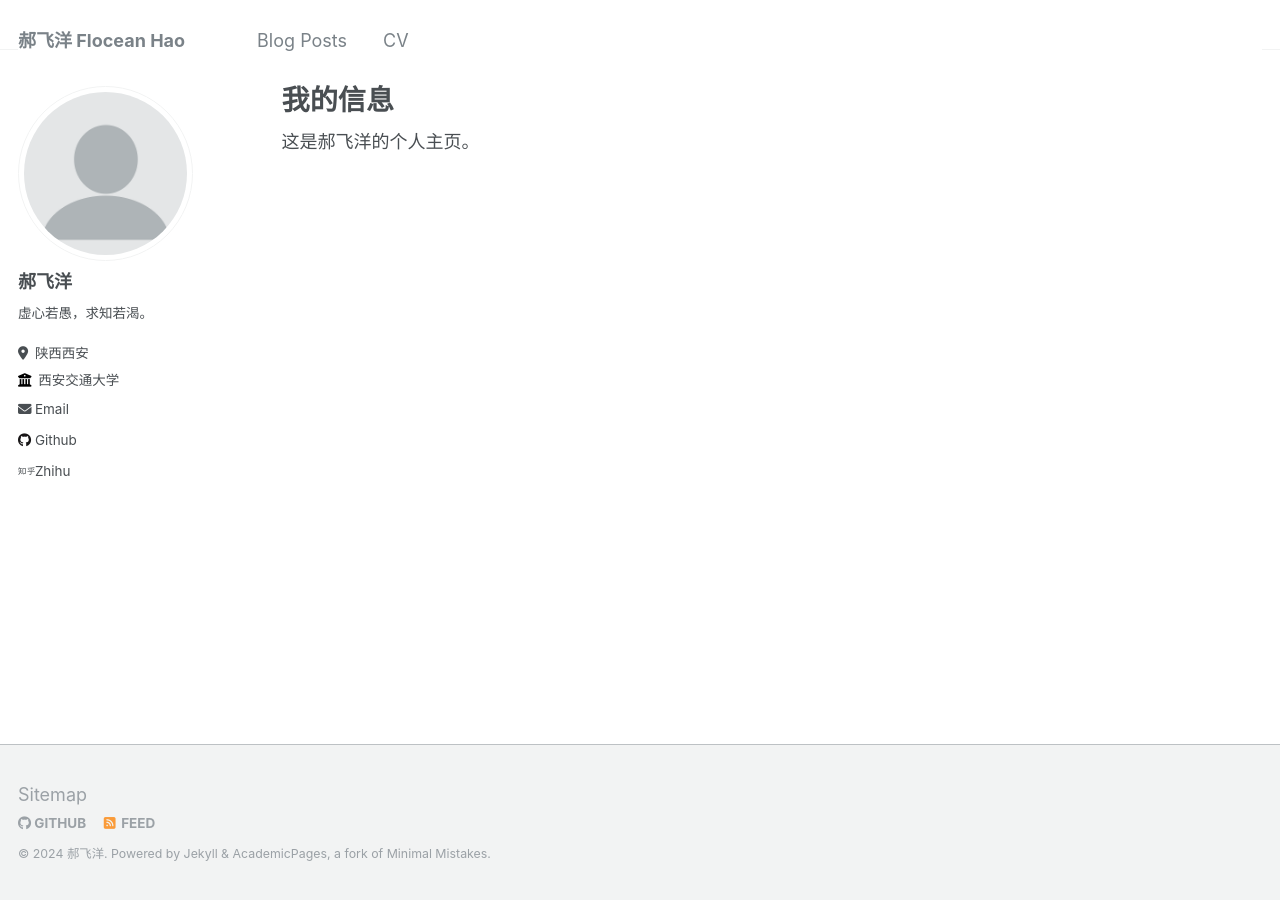
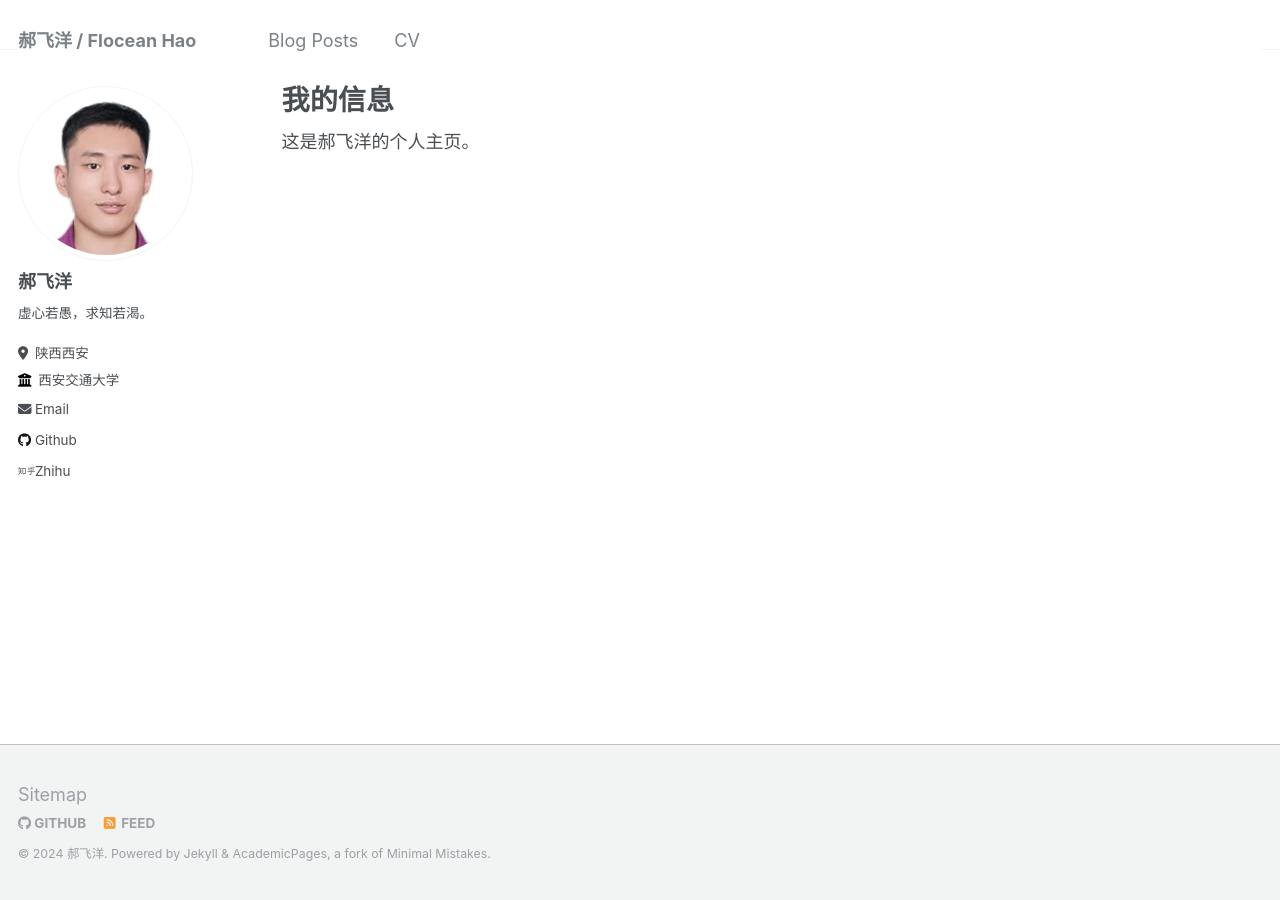
Before and after one commit to HungryFlo/HungryFlo.github.io, a Jekyll site: the page built from _pages/about.md, in a window 1280 px wide. Built offline with Jekyll 4.4.1, drawn with Linux system fonts in a browser that asks for light colours.

```diff
--- a/_config.yml
+++ b/_config.yml
@@ -8,7 +8,7 @@
 
 # Basic Site Settings
 locale                   : "zh-CN"
-title                    : "郝飞洋 Flocean Hao"
+title                    : "郝飞洋 / Flocean Hao"
 title_separator          : "-"
 name                     : &name "郝飞洋"
 description              : &description "西安交通大学软件学院学生"
```
Also changed, not shown: images/profile.png.
